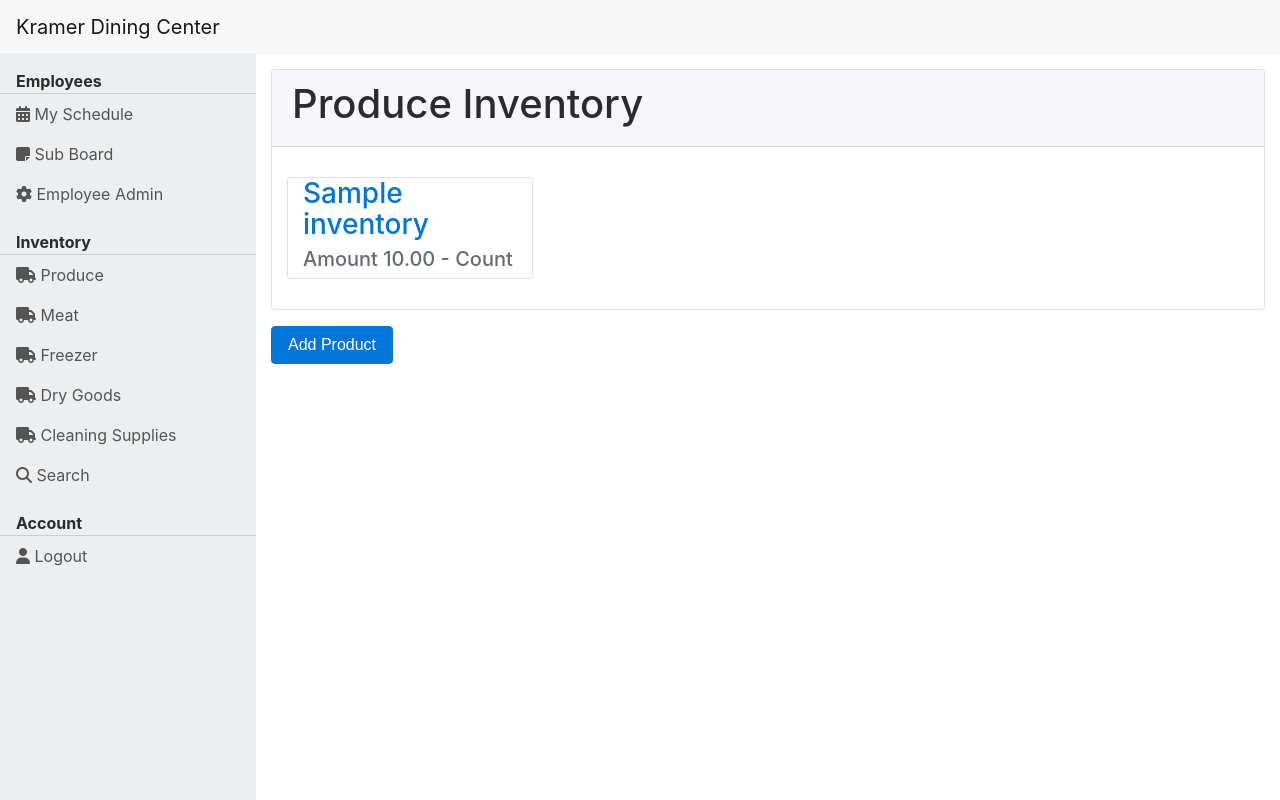
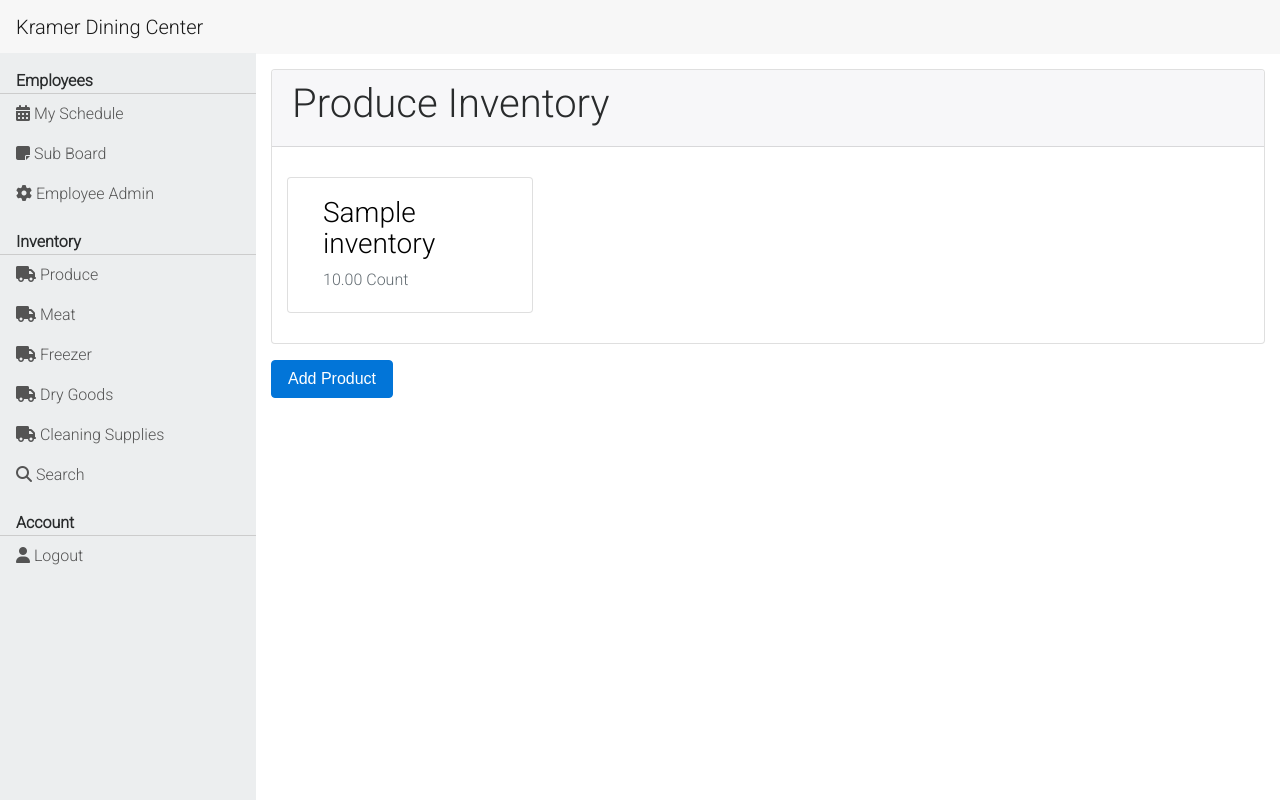
Before and after one commit to lmann4/cis526-final-project, a Django app: page /inventory/?category_id=1 in a window 1280 px wide. Run offline with Django 3.2, Linux system fonts and the light colour scheme; a user stored in the database is signed in; data comes from the database, SQL or seed files in the repository; tables that the repository leaves empty hold one stand-in row (values such as "Sample post"); some libraries are stand-ins or nearby versions.

Commit message:
Fixed some styling issues. Added a different font

```diff
--- a/resource_management/apps/base/templates/layouts/base_site.html
+++ b/resource_management/apps/base/templates/layouts/base_site.html
@@ -10,6 +10,7 @@
 
     {% block style %}
         <link rel="stylesheet" href="https://maxcdn.bootstrapcdn.com/bootstrap/4.0.0-alpha.6/css/bootstrap.min.css" integrity="sha384-rwoIResjU2yc3z8GV/NPeZWAv56rSmLldC3R/AZzGRnGxQQKnKkoFVhFQhNUwEyJ" crossorigin="anonymous">
+        <link href="https://fonts.googleapis.com/css?family=Roboto:300" rel="stylesheet">
         <link rel="stylesheet" href="{% static 'css/base.css' %}">
     {% endblock %}
     <script src="https://use.fontawesome.com/a5afb5b852.js"></script>
--- a/resource_management/apps/inventory/templates/inventory/inventory_list.html
+++ b/resource_management/apps/inventory/templates/inventory/inventory_list.html
@@ -8,8 +8,12 @@
         <div class="card-block">
             <div class="row">
 		    {% for item in object_list %}
-		    	<div class="col-md-3 card sub-slip" style="margin: 10px;"><h3><a href="{{ item.id }}">{{ item.name }}</a></h3>
-		    	<h5 class="text-muted">Amount {{ item.amount }} -
+		    	<a class="col-md-3 card inventory-item" style="margin: 10px;" href="{% url 'inventory:inventory_detail' item.pk %}">
+
+                    <div class="card-block">
+                        <h3>{{ item.name }}</h3>
+                        <div class="text-muted">
+                            {{ item.amount }}
                             {% if item.units == 0 %}
                               <span>Count</span>
                             {% elif item.units == 1 %}
@@ -18,9 +22,11 @@
                               <span>Ounces</span>
                             {% else %}
                               <span>Liters</span>
-					{% endif %}</h5>
+                            {% endif %}
+                        </div>
+                    </div>
+				</a>
 
-				</div>
 		    {% endfor %}
 		    </div>
         </div>
--- a/resource_management/static/css/base.css
+++ b/resource_management/static/css/base.css
@@ -1,3 +1,9 @@
+body {
+    font-family: 'Roboto', sans-serif;
+}
+h1 {
+
+}
 .side-nav {
     background: #eceeef;
     float: left;
@@ -94,3 +100,11 @@ a.nav-link {
 td {
     padding: 10px;
 }
+.inventory-item {
+    color: #000 !important;
+}
+.inventory-item:hover {
+    background: #ccc;
+    cursor: pointer;
+    text-decoration: none;
+}
```
Also changed, not shown: resource_management/apps/inventory/templates/inventory/inventory_detail.html (+5 -5 lines). Lines whose indentation alone changed are shown as unchanged.
